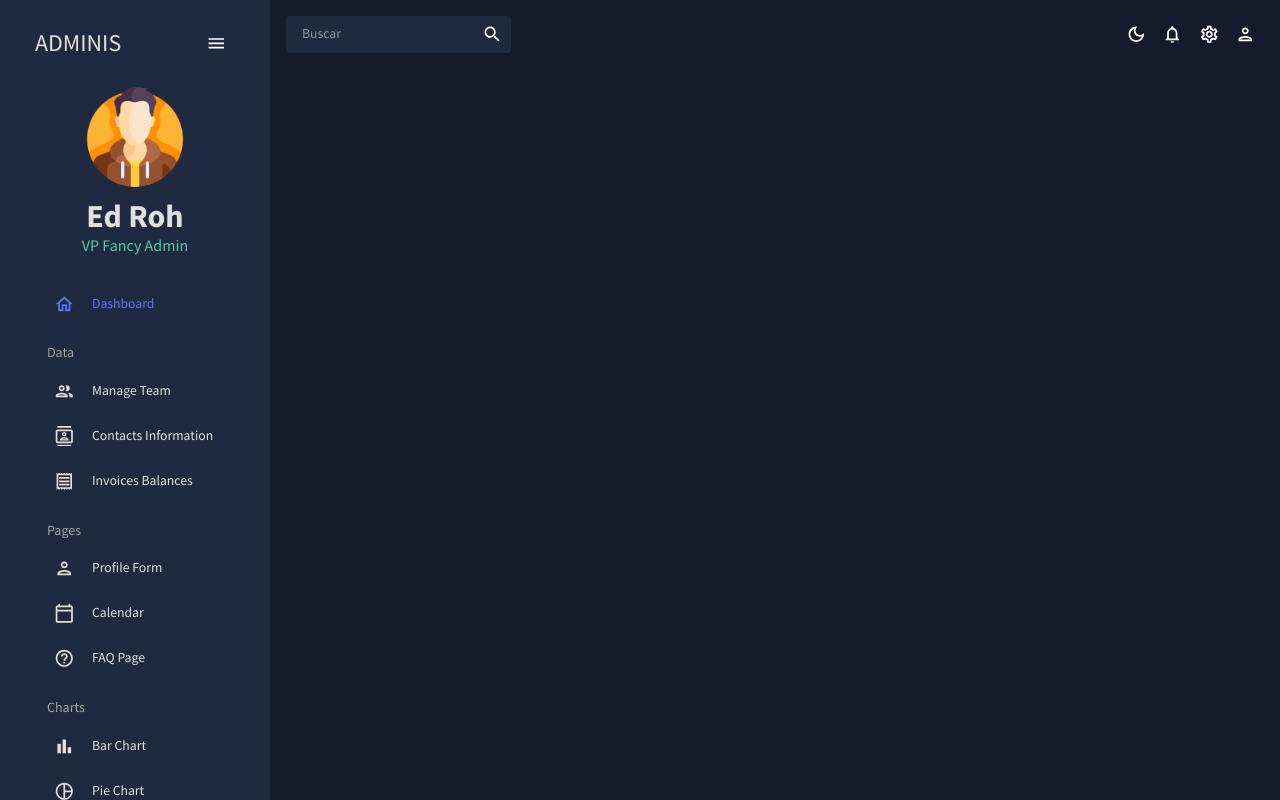
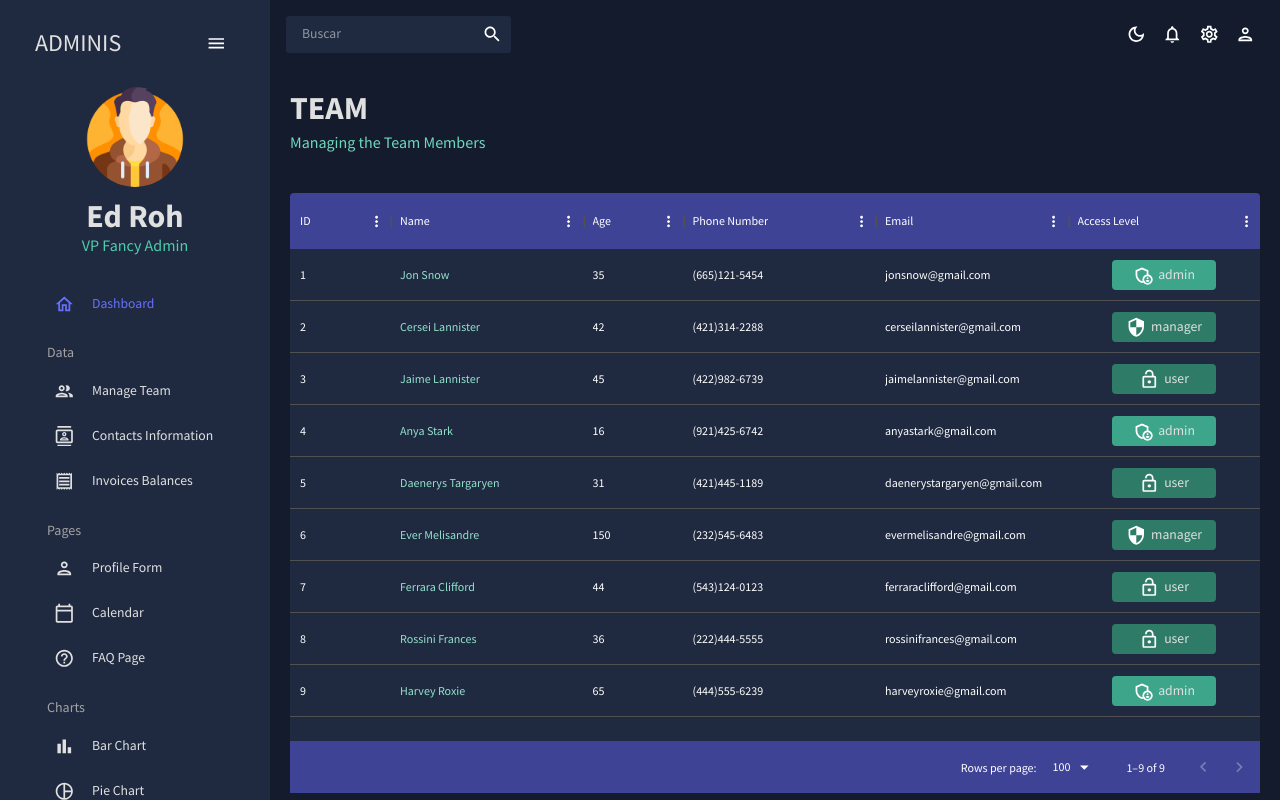
Before and after one commit to dgerardo1/React-Admin-Dashboard, a React (Create React App) app: page /team in a window 1280 px wide. Built offline with nearby package versions, Linux system fonts and the light colour scheme.

Commit message:
Agrega componentes Team Contacts e Invoices con Mui Data Grid

```diff
--- a/src/App.js
+++ b/src/App.js
@@ -4,9 +4,9 @@
 import Topbar from './scenes/global/Topbar';
 import Sidebar from './scenes/global/Sidebar';
 import Dashboard from './scenes/dashboard';
-// import Team from './scenes/team';
-// import Invoices from './scenes/invoices';
-// import Contacts from './scenes/contacts';
+import Team from './scenes/team';
+import Invoices from './scenes/invoices';
+import Contacts from './scenes/contacts';
 // import Bar from './scenes/bar';
 // import Form from './scenes/form';
 // import Line from './scenes/line';
@@ -29,9 +29,9 @@
             <Topbar />
             <Routes>
               <Route path='/' element={ <Dashboard /> } />
-              {/* <Route path='/team' element={ <Team /> } /> */}
-              {/* <Route path='/contacts' element={ <Contacts /> } /> */}
-              {/* <Route path='/invoices' element={ <Invoices /> } /> */}
+              <Route path='/team' element={ <Team /> } />
+              <Route path='/contacts' element={ <Contacts /> } />
+              <Route path='/invoices' element={ <Invoices /> } />
               {/* <Route path='/form' element={ <Form /> } /> */}
               {/* <Route path='/bar' element={ <Bar /> } /> */}
               {/* <Route path='/pie' element={ <Pie /> } /> */}
--- a/src/components/Header.jsx
+++ b/src/components/Header.jsx
@@ -1,7 +1,7 @@
 import { Typography, Box, useTheme } from '@mui/material';
 import { tokens } from '../theme';
 
-export const Header = ({ title, subtitle }) => {
+const Header = ({ title, subtitle }) => {
     const theme = useTheme();
     const colors = tokens(theme.palette.mode);
 
@@ -22,3 +22,5 @@
         </Box>
     )
 }
+
+export default Header;
--- /dev/null
+++ b/src/scenes/contacts/index.jsx
@@ -0,0 +1,99 @@
+import { Box, useTheme } from "@mui/material";
+import { DataGrid, GridToolbar } from "@mui/x-data-grid";
+import { tokens } from "../../theme";
+import { mockDataContacts } from "../../data/mockData";
+import Header from "../../components/Header";
+
+const Contacts = () => {
+  const theme = useTheme();
+  const colors = tokens(theme.palette.mode);
+
+  const colums = [
+    { field: "id", headerName: "ID", flex: 0.5 },
+    { field: "registrarId", headerName: "Registrar ID" },
+    {
+      field: "name",
+      headerName: "Name",
+      flex: 1,
+      cellClassName: "name-column--cell",
+    },
+    {
+      field: "age",
+      headerName: "Age",
+      type: "number",
+      headerAlign: "left",
+      align: "left",
+    },
+    {
+      field: "phone",
+      headerName: "Phone Number",
+      flex: 1,
+    },
+    {
+      field: "email",
+      headerName: "Email",
+      flex: 1,
+    },
+    {
+      field: "address",
+      headerName: "Address",
+      flex: 1,
+    },
+    {
+      field: "city",
+      headerName: "City",
+      flex: 1,
+    },
+    {
+      field: "zipCode",
+      headerName: "ZipCode",
+      flex: 1,
+    },
+  ];
+
+  return (
+    <Box m="20px">
+      <Header
+        title="CONTACTS"
+        subtitle="List of Contacts for Future Reference"
+      />
+      <Box
+        m="40px 0 0 0"
+        height="75vh"
+        sx={{
+          "& .MuiDataGrid-root": {
+            border: "none",
+          },
+          "& .MuiDataGrid-cell": {
+            borderBottom: "none",
+          },
+          "& .name-column--cell": {
+            color: colors.greenAccent[300],
+          },
+          "& .MuiDataGrid-columnHeaders": {
+            backgroundColor: colors.blueAccent[700],
+            borderBottom: "none",
+          },
+          "& .MuiDataGrid-virtualScroller": {
+            backgroundColor: colors.primary[400],
+          },
+          "& .MuiDataGrid-footerContainer": {
+            borderTop: "none",
+            backgroundColor: colors.blueAccent[700],
+          },
+          "& .MuiDataGrid-toolbarContainer .MuiButton-text": {
+            color: `${colors.grey[100]} !important`,
+          },
+        }}
+      >
+        <DataGrid
+          rows={mockDataContacts}
+          columns={colums}
+          components={{ Toolbar: GridToolbar }}
+        />
+      </Box>
+    </Box>
+  );
+};
+
+export default Contacts;
--- a/src/scenes/dashboard/index.jsx
+++ b/src/scenes/dashboard/index.jsx
@@ -1,5 +1,5 @@
-import { Box } from '@mui/system';
-import { Header } from '../../components/Header';
+import { Box } from '@mui/material';
+import Header from '../../components/Header';
 
 const Dashboard = () => {
   return (
--- /dev/null
+++ b/src/scenes/invoices/index.jsx
@@ -0,0 +1,89 @@
+import { Box, Typography, useTheme } from "@mui/material";
+import { DataGrid, GridToolbar } from "@mui/x-data-grid";
+import { tokens } from "../../theme";
+import { mockDataInvoices } from "../../data/mockData";
+import Header from "../../components/Header";
+
+const Invoices = () => {
+  const theme = useTheme();
+  const colors = tokens(theme.palette.mode);
+
+  const colums = [
+    { field: "id", headerName: "ID"},
+    {
+      field: "name",
+      headerName: "Name",
+      flex: 1,
+      cellClassName: "name-column--cell",
+    },
+    {
+      field: "phone",
+      headerName: "Phone Number",
+      flex: 1,
+    },
+    {
+      field: "email",
+      headerName: "Email",
+      flex: 1,
+    },
+    {
+      field: "cost",
+      headerName: "Cost",
+      flex: 1,
+      renderCell: ( params ) => {
+        return <Typography color={ colors.greenAccent[500] }>${params.row.cost}</Typography>;
+      }
+    },
+    {
+      field: "date",
+      headerName: "Date",
+      flex: 1,
+    },
+  ];
+
+  return (
+    <Box m="20px">
+      <Header
+        title="Invoices"
+        subtitle="List of Invoice Balances"
+      />
+      <Box
+        m="40px 0 0 0"
+        height="75vh"
+        sx={{
+          "& .MuiDataGrid-root": {
+            border: "none",
+          },
+          "& .MuiDataGrid-cell": {
+            borderBottom: "none",
+          },
+          "& .name-column--cell": {
+            color: colors.greenAccent[300],
+          },
+          "& .MuiDataGrid-columnHeaders": {
+            backgroundColor: colors.blueAccent[700],
+            borderBottom: "none",
+          },
+          "& .MuiDataGrid-virtualScroller": {
+            backgroundColor: colors.primary[400],
+          },
+          "& .MuiDataGrid-footerContainer": {
+            borderTop: "none",
+            backgroundColor: colors.blueAccent[700],
+          },
+          "& .MuiCheckbox-root": {
+            color: `${colors.greenAccent[200]} !important`,
+          },
+        }}
+      >
+        <DataGrid
+          checkboxSelection
+          rows={ mockDataInvoices }
+          columns={colums}
+        />
+      </Box>
+    </Box>
+  );
+};
+
+export default Invoices;
--- /dev/null
+++ b/src/scenes/team/index.jsx
@@ -0,0 +1,107 @@
+import { Box, Typography, useTheme } from "@mui/material";
+import { DataGrid } from "@mui/x-data-grid";
+import { tokens } from "../../theme";
+import { mockDataTeam } from "../../data/mockData";
+import AdminPanelSettingsOutlinedIcon from "@mui/icons-material/AdminPanelSettingsOutlined";
+import LockOpenOutlinedIcon from "@mui/icons-material/LockOpenOutlined";
+import SecurityOutlinedIcon from "@mui/icons-material/SecurityOutlined";
+import Header from "../../components/Header";
+
+const Team = () => {
+  const theme = useTheme();
+  const colors = tokens(theme.palette.mode);
+
+  console.log(mockDataTeam);
+
+  const colums = [
+    { field: "id", headerName: "ID" },
+    {
+      field: "name",
+      headerName: "Name",
+      flex: 1,
+      cellClassName: "name-column--cell",
+    },
+    {
+      field: "age",
+      headerName: "Age",
+      type: "number",
+      headerAlign: "left",
+      align: "left",
+    },
+    {
+      field: "phone",
+      headerName: "Phone Number",
+      flex: 1,
+    },
+    {
+      field: "email",
+      headerName: "Email",
+      flex: 1,
+    },
+    {
+      field: "access",
+      headerName: "Access Level",
+      flex: 1,
+      renderCell: ({ row: { access } }) => {
+        return (
+          <Box
+            width="60%"
+            m="0 auto"
+            p="5px"
+            display="flex"
+            justifyContent="center"
+            backgroundColor={
+              access === "admin"
+                ? colors.greenAccent[600]
+                : colors.greenAccent[700]
+            }
+            borderRadius="4px"
+          >
+            {access === "admin" && <AdminPanelSettingsOutlinedIcon />}
+            {access === "manager" && <SecurityOutlinedIcon />}
+            {access === "user" && <LockOpenOutlinedIcon />}
+            <Typography color={colors.grey[100]} sx={{ ml: "5px" }}>
+              {access}
+            </Typography>
+          </Box>
+        );
+      },
+    },
+  ];
+
+  return (
+    <Box m="20px">
+      <Header title="TEAM" subtitle="Managing the Team Members" />
+      <Box
+        m="40px 0 0 0"
+        height="75vh"
+        sx={{
+          "& .MuiDataGrid-root": {
+            border: "none",
+          },
+          "& .MuiDataGrid-cell": {
+            borderBottom: "none",
+          },
+          "& .name-column--cell": {
+            color: colors.greenAccent[300],
+          },
+          "& .MuiDataGrid-columnHeaders": {
+            backgroundColor: colors.blueAccent[700],
+            borderBottom: "none",
+          },
+          "& .MuiDataGrid-virtualScroller": {
+            backgroundColor: colors.primary[400],
+          },
+          "& .MuiDataGrid-footerContainer": {
+            borderTop: "none",
+            backgroundColor: colors.blueAccent[700],
+          },
+        }}
+      >
+        <DataGrid rows={mockDataTeam} columns={colums} />
+      </Box>
+    </Box>
+  );
+};
+
+export default Team;
```
